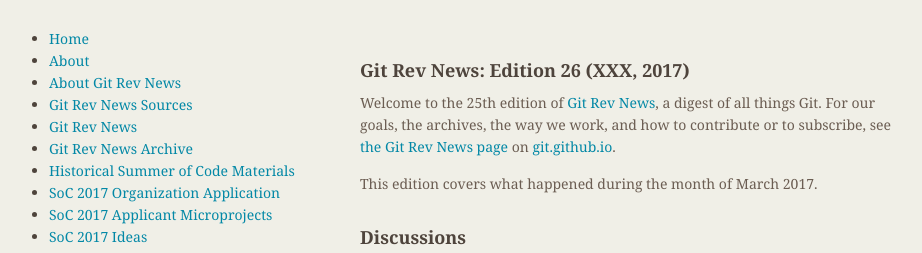
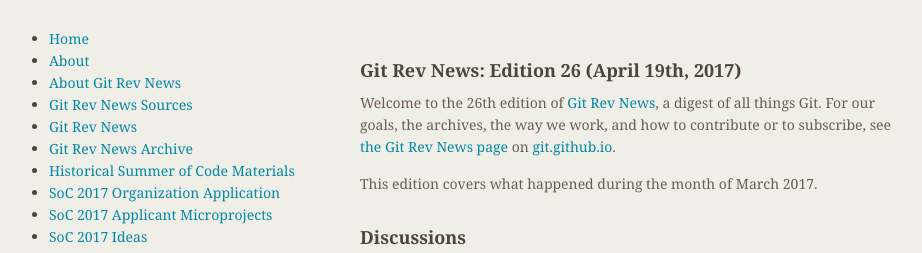
Before and after one commit to git/git.github.io, a Jekyll site: the page built from rev_news/drafts/edition-26.md, in a window 1280 px wide. Shown: the top 253 px of the page, without its empty margins (174-1096 px from the left). Built offline with Jekyll 4.4.1, drawn with Linux system fonts in a browser that asks for light colours.

Commit message:
rn-26: set publication date to April 19th

```diff
--- a/rev_news/drafts/edition-26.md
+++ b/rev_news/drafts/edition-26.md
@@ -1,15 +1,15 @@
 ---
-title: Git Rev News Edition 26 (XXX, 2017)
+title: Git Rev News Edition 26 (April 19th, 2017)
 layout: default
-date: 2017-04-12 12:06:51 +0100
+date: 2017-04-19 12:06:51 +0100
 author: chriscool
 categories: [news]
 navbar: false
 ---
 
-## Git Rev News: Edition 26 (XXX, 2017)
+## Git Rev News: Edition 26 (April 19th, 2017)
 
-Welcome to the 25th edition of [Git Rev News](https://git.github.io/rev_news/rev_news/),
+Welcome to the 26th edition of [Git Rev News](https://git.github.io/rev_news/rev_news/),
 a digest of all things Git. For our goals, the archives, the way we work, and how to contribute or to
 subscribe, see [the Git Rev News page](https://git.github.io/rev_news/rev_news/) on [git.github.io](http://git.github.io).
 
```
